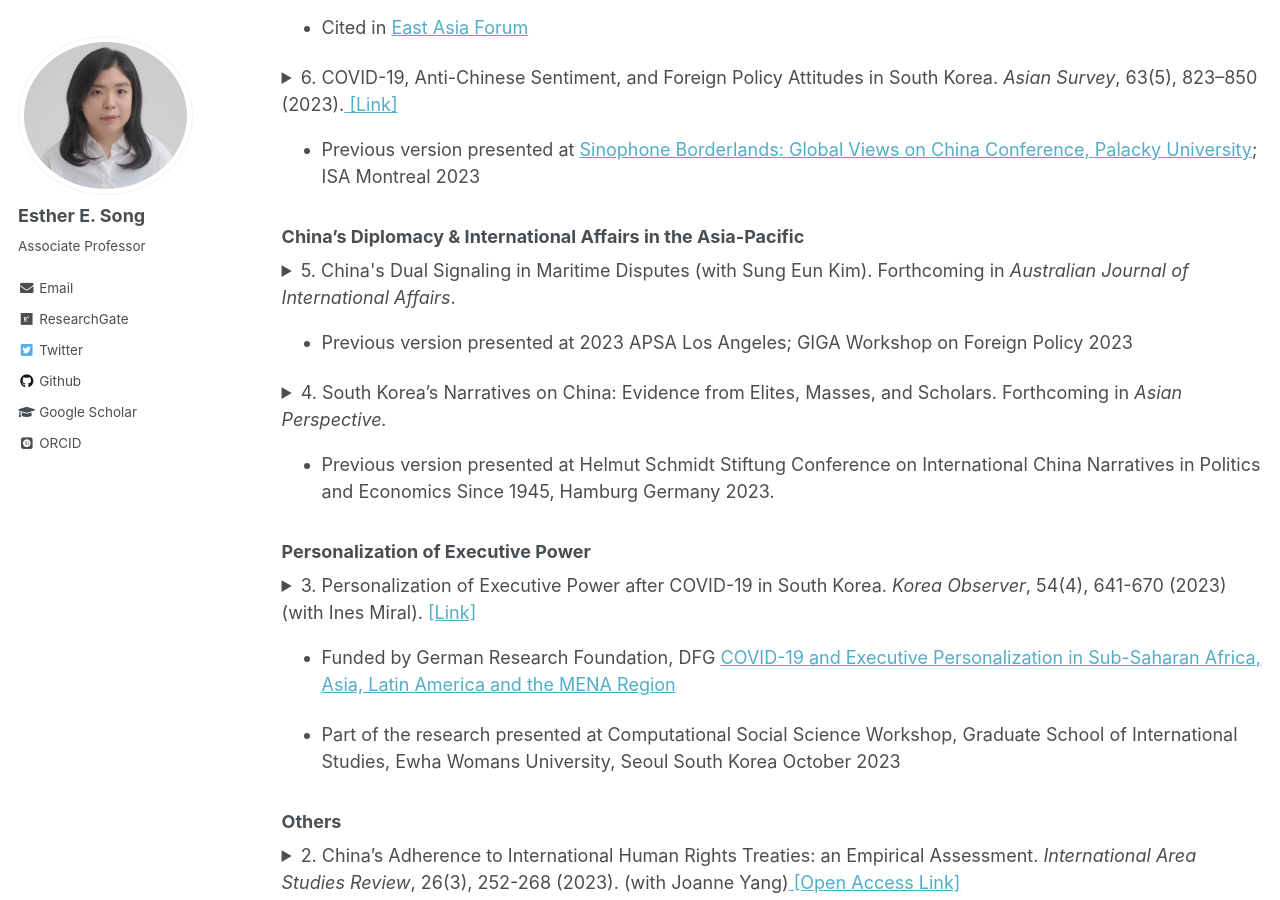
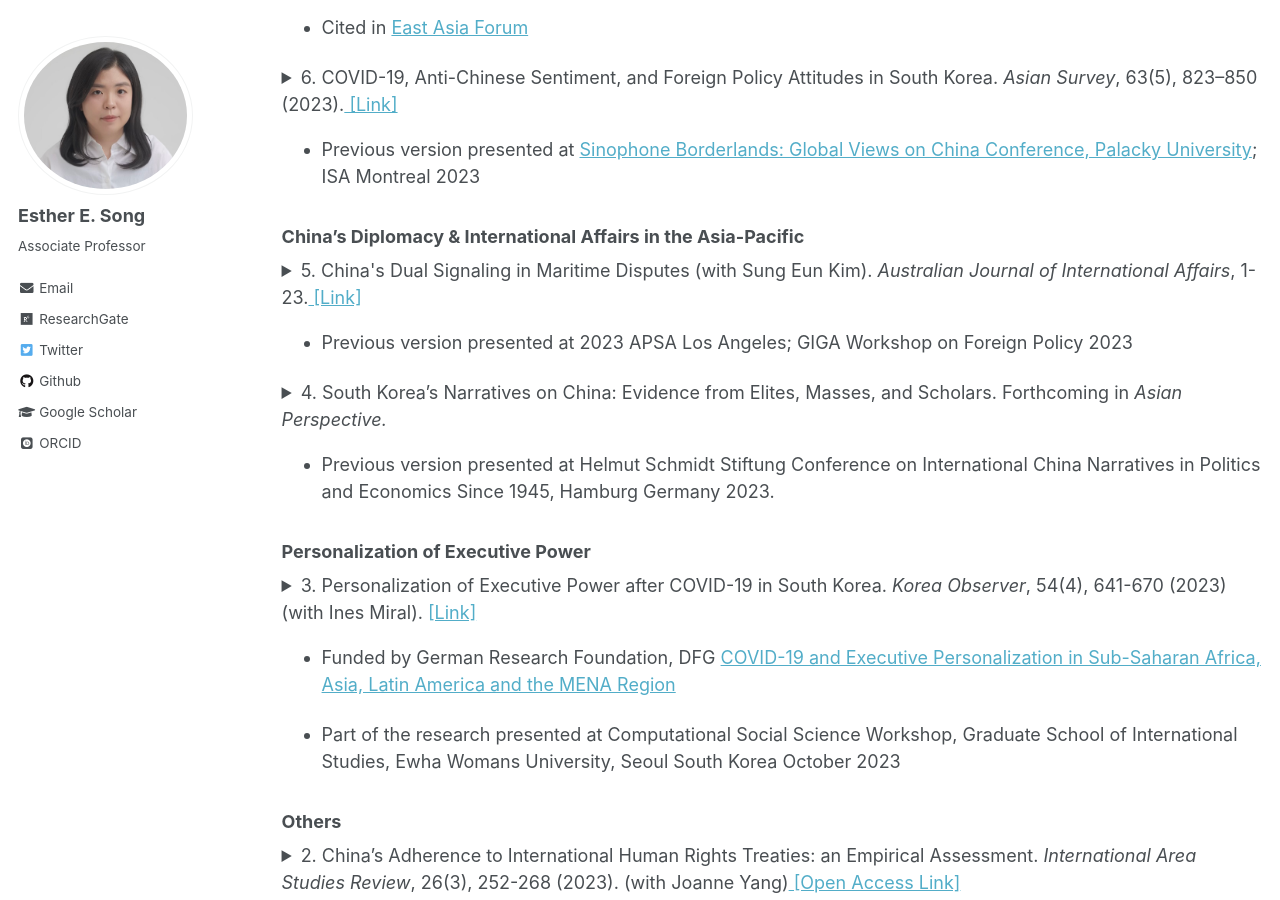
Before and after one commit to ehsong/ehsong.github.io, a Jekyll site: the page built from _pages/research.md, in a window 1280 px wide and 900 px high, scrolled down 1552 px. Built offline with Jekyll 4.4.1, drawn with Linux system fonts in a browser that asks for light colours; some web fonts are replaced.

Commit message:
Update research.md

```diff
--- a/_pages/research.md
+++ b/_pages/research.md
@@ -32,7 +32,7 @@ Currently I am working on a few topics, including 1) how China is intellectualiz
 
 ### China's Diplomacy & International Affairs in the Asia-Pacific
 
-<details style="display:inline"><summary>5. China's Dual Signaling in Maritime Disputes (with Sung Eun Kim). Forthcoming in <em>Australian Journal of International Affairs</em>.</summary><br><p>How does China signal foreign policy intentions to domestic and international audience during territorial conflicts? While China can signal its resolve by provoking nationalism at home, doing so may risk appearing threatening to neighboring countries in the region. We argue that China resolves the dilemma by sending different types of messages to domestic and international audiences. Focusing on China’s maritime conflicts in the South China Sea and the East China Sea, we examine China’s narratives regarding the maritime disputes through the analysis of state-run media. Our findings from text mining and topic analyses of more than 31,000 state media reports from 2002 to 2021 suggest that China signals to the international audience on international cooperation emphasizing diplomatic and peaceful resolutions while relatively less in domestic media. The analyses have implications on how China signals foreign policy intentions amidst rising nationalism.</p></details><ul><li><p>Previous version presented at 2023 APSA Los Angeles; GIGA Workshop on Foreign Policy 2023</p></li></ul>
+<details style="display:inline"><summary>5. China's Dual Signaling in Maritime Disputes (with Sung Eun Kim). <em>Australian Journal of International Affairs</em>, 1-23.<a href="https://www.tandfonline.com/doi/full/10.1080/10357718.2024.2394179" target="_blank"> [Link]</a></summary><br><p>How does China signal foreign policy intentions to domestic and international audience during territorial conflicts? While China can signal its resolve by provoking nationalism at home, doing so may risk appearing threatening to neighboring countries in the region. We argue that China resolves the dilemma by sending different types of messages to domestic and international audiences. Focusing on China’s maritime conflicts in the South China Sea and the East China Sea, we examine China’s narratives regarding the maritime disputes through the analysis of state-run media. Our findings from text mining and topic analyses of more than 31,000 state media reports from 2002 to 2021 suggest that China signals to the international audience on international cooperation emphasizing diplomatic and peaceful resolutions while relatively less in domestic media. The analyses have implications on how China signals foreign policy intentions amidst rising nationalism.</p></details><ul><li><p>Previous version presented at 2023 APSA Los Angeles; GIGA Workshop on Foreign Policy 2023</p></li></ul>
 
 <details style="display:inline"><summary>4. South Korea’s Narratives on China: Evidence from Elites, Masses, and Scholars. Forthcoming in <em>Asian Perspective.</em></summary><br><p>What are the narratives on China in South Korea since the normalization of two countries in 1992? Drawing from computational analysis of scholarly articles, op-eds, and polls, this paper presents a descriptive picture of narratives on China in South Korea put forward by different sectors of the society - the elites, masses, and the scholars. The finding shows that while scholarly narratives in South Korea towards China have remained balanced, within domestic politics the narrative towards China has become increasingly polarized in the post-2015 period. Factors contributing to this polarization include China’s hawkish response to South Korea’s foreign policy choices, most evidently demonstrated during the THAAD dispute. Other recent issues include the COVID-19 which has sparked debate at the elite level on whether weak enforcement of border controls towards travelers from China demonstrate lack of sovereignty and an overt pro-China attitude by then incumbent Moon administration.</p></details><ul><li><p>Previous version presented at Helmut Schmidt Stiftung Conference on International China Narratives in Politics and Economics Since 1945, Hamburg Germany 2023.</p></li></ul>
 
```
